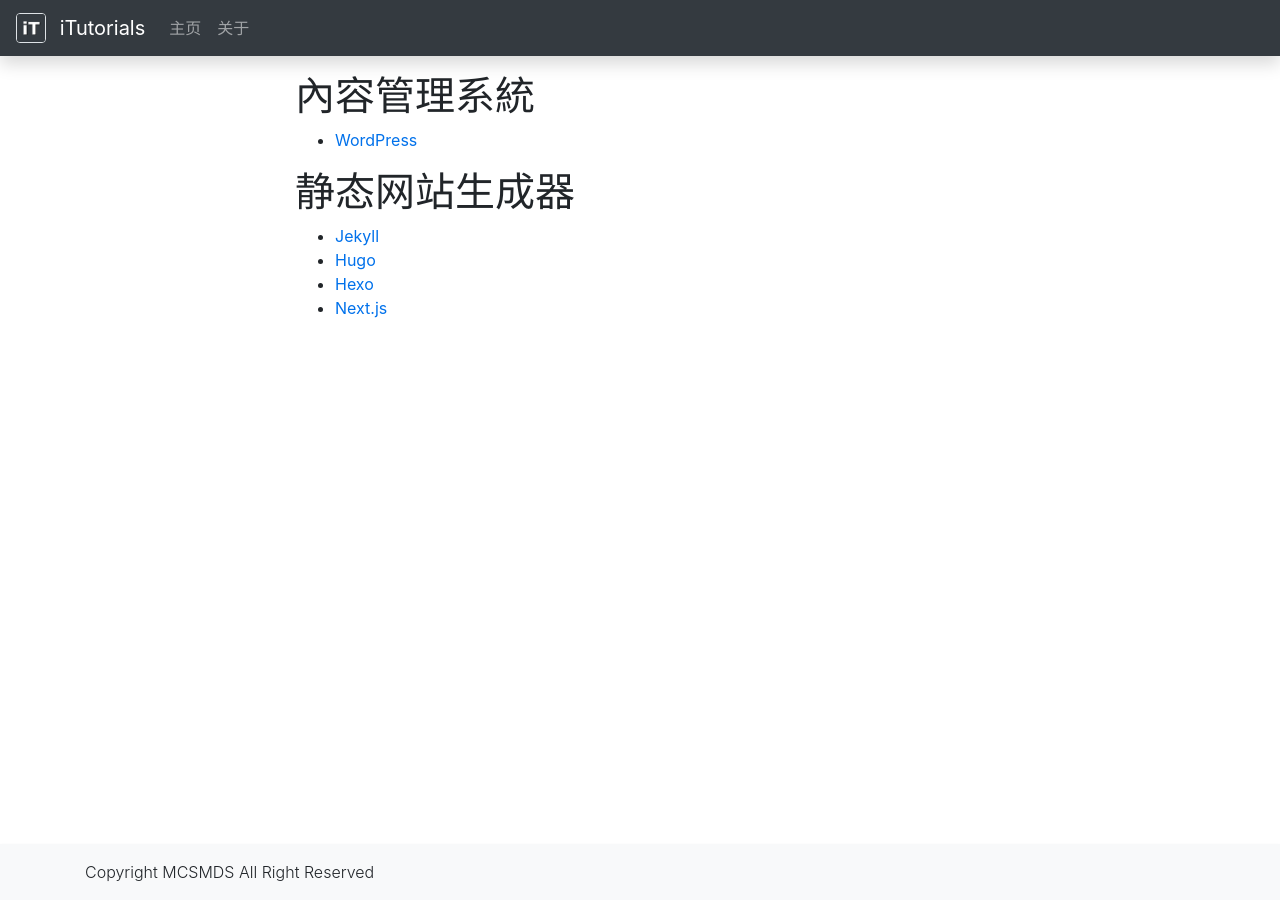
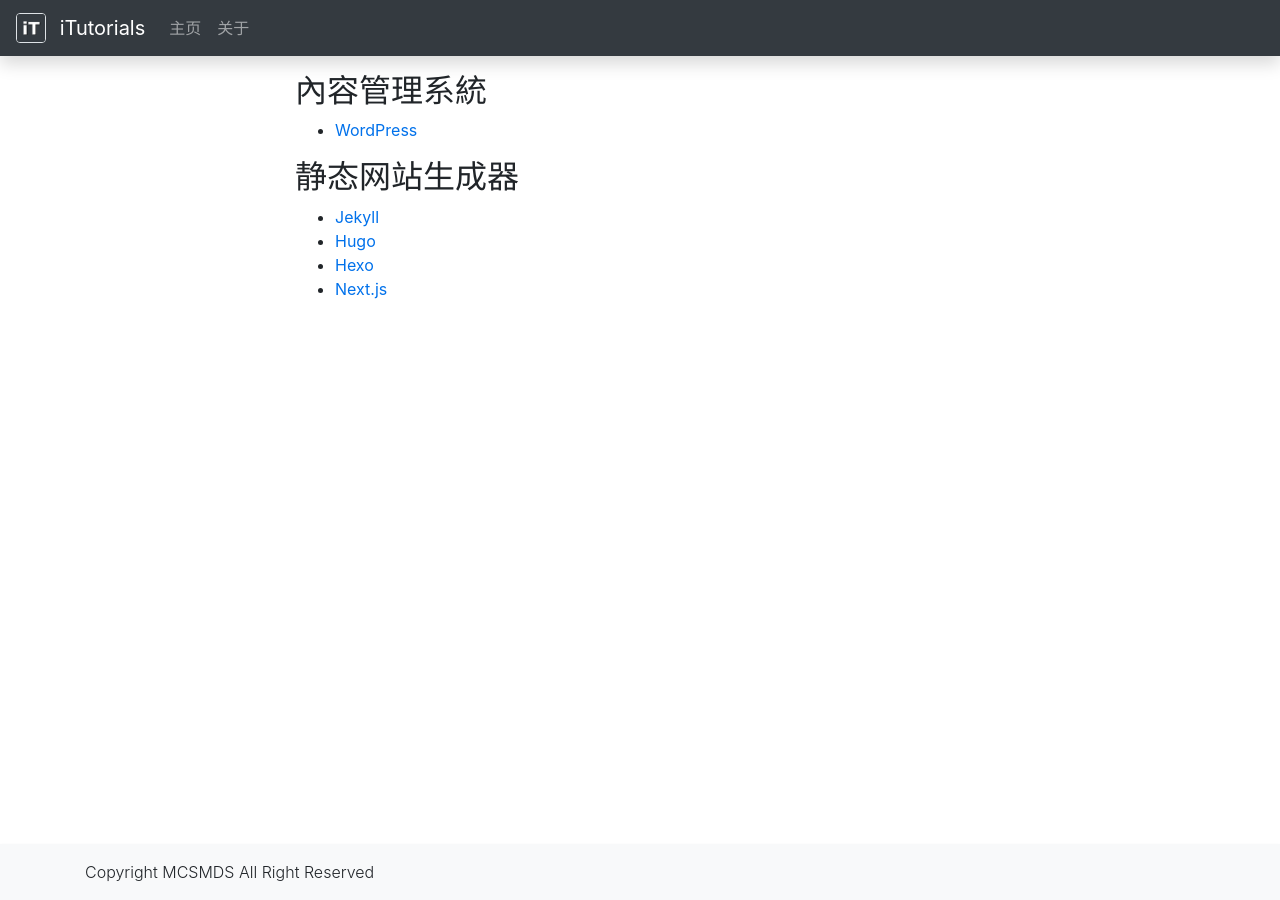
Before and after one commit to MCSMDS/iTutorials2, a Jekyll site: the page built from _tutorials/server/more.md, in a window 1280 px wide. Built offline with Jekyll 4.4.1, drawn with Linux system fonts in a browser that asks for light colours.

Commit message:
Update more.md

```diff
--- a/_tutorials/server/more.md
+++ b/_tutorials/server/more.md
@@ -1,11 +1,11 @@
 ---
 layout: default
 ---
-# 內容管理系統
+## 內容管理系統
 
 - [WordPress](//wordpress.org)
 
-# 静态网站生成器
+## 静态网站生成器
 
 - [Jekyll](//jekyllrb.com)
 - [Hugo](//gohugo.io)
```
